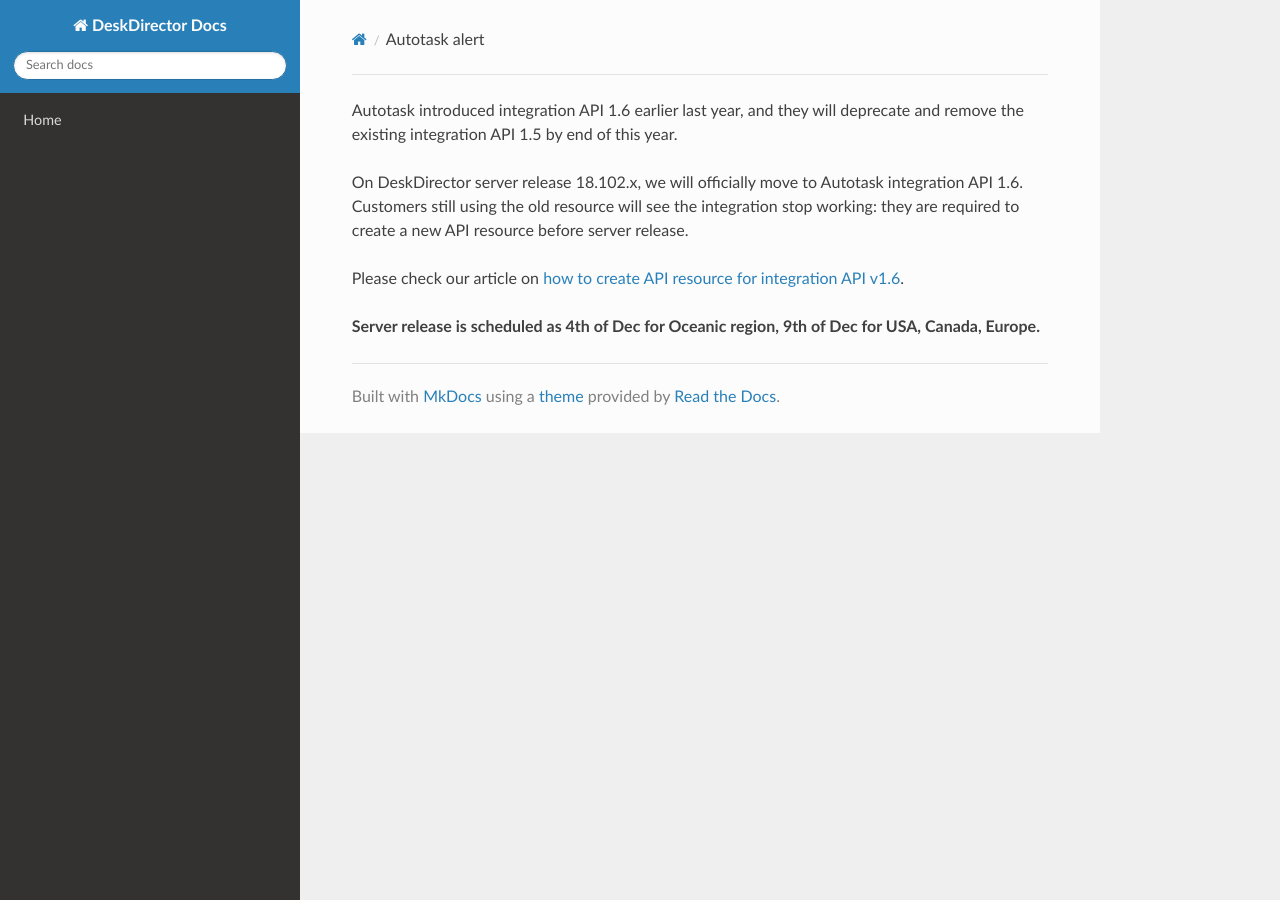
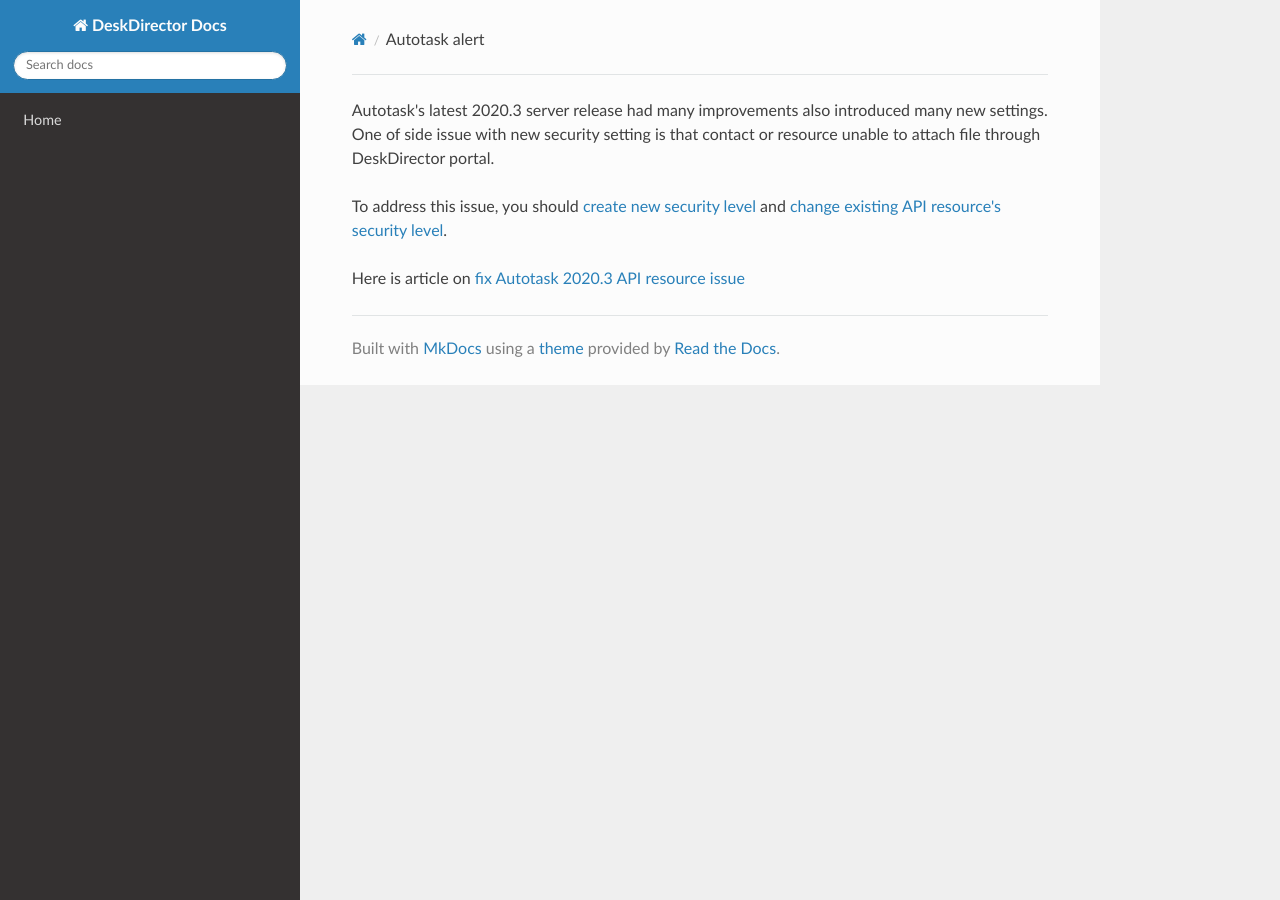
Before and after one commit to DeskDirector/docs, an MkDocs documentation site: the page built from docs/_contents/admin/home/autotask-alert.md, in a window 1280 px wide. Built offline with MkDocs 1.6.1, drawn with Linux system fonts in a browser that asks for light colours; nearby versions of some CDN libraries; old or Windows-style settings are respelled for this version of MkDocs.

Commit message:
Update autotask-alert.md

```diff
--- a/docs/_contents/admin/home/autotask-alert.md
+++ b/docs/_contents/admin/home/autotask-alert.md
@@ -1,7 +1,5 @@
-Autotask introduced integration API 1.6 earlier last year, and they will deprecate and remove the existing integration API 1.5 by end of this year.
+Autotask's latest 2020.3 server release had many improvements also introduced many new settings. One of side issue with new security setting is that contact or resource unable to attach file through DeskDirector portal.
 
-On DeskDirector server release 18.102.x, we will officially move to Autotask integration API 1.6. Customers still using the old resource will see the integration stop working: they are required to create a new API resource before server release.
+To address this issue, you should [create new security level](https://help.deskdirector.com/article/tltfs99ggj#security_level) and [change existing API resource's security level](https://help.deskdirector.com/article/v6b79pnccs).
 
-Please check our article on [how to create API resource for integration API v1.6](https://help.deskdirector.com/article/tltfs99ggj-creating-an-integrator-resource-in-autotask).
-
-**Server release is scheduled as 4th of Dec for Oceanic region, 9th of Dec for USA, Canada, Europe.**
+Here is article on [fix Autotask 2020.3 API resource issue](https://help.deskdirector.com/article/v6b79pnccs)
```
